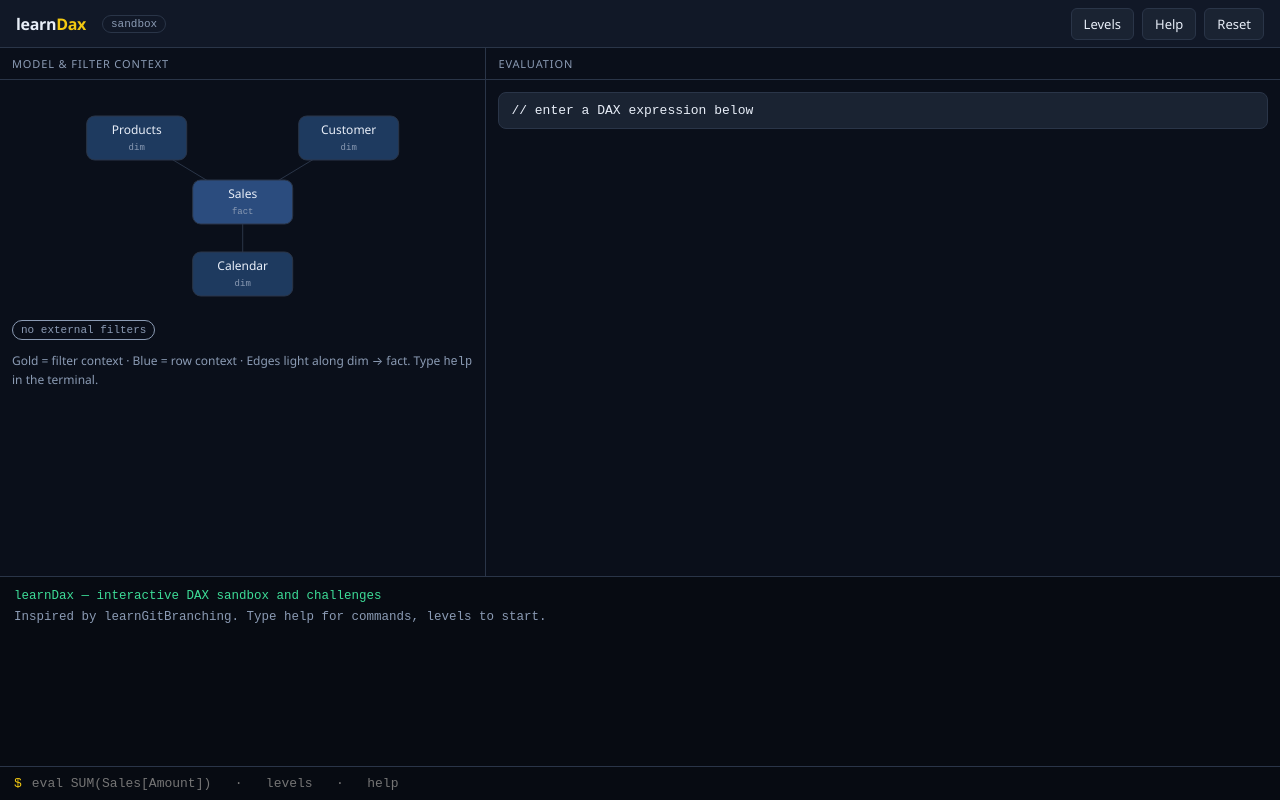
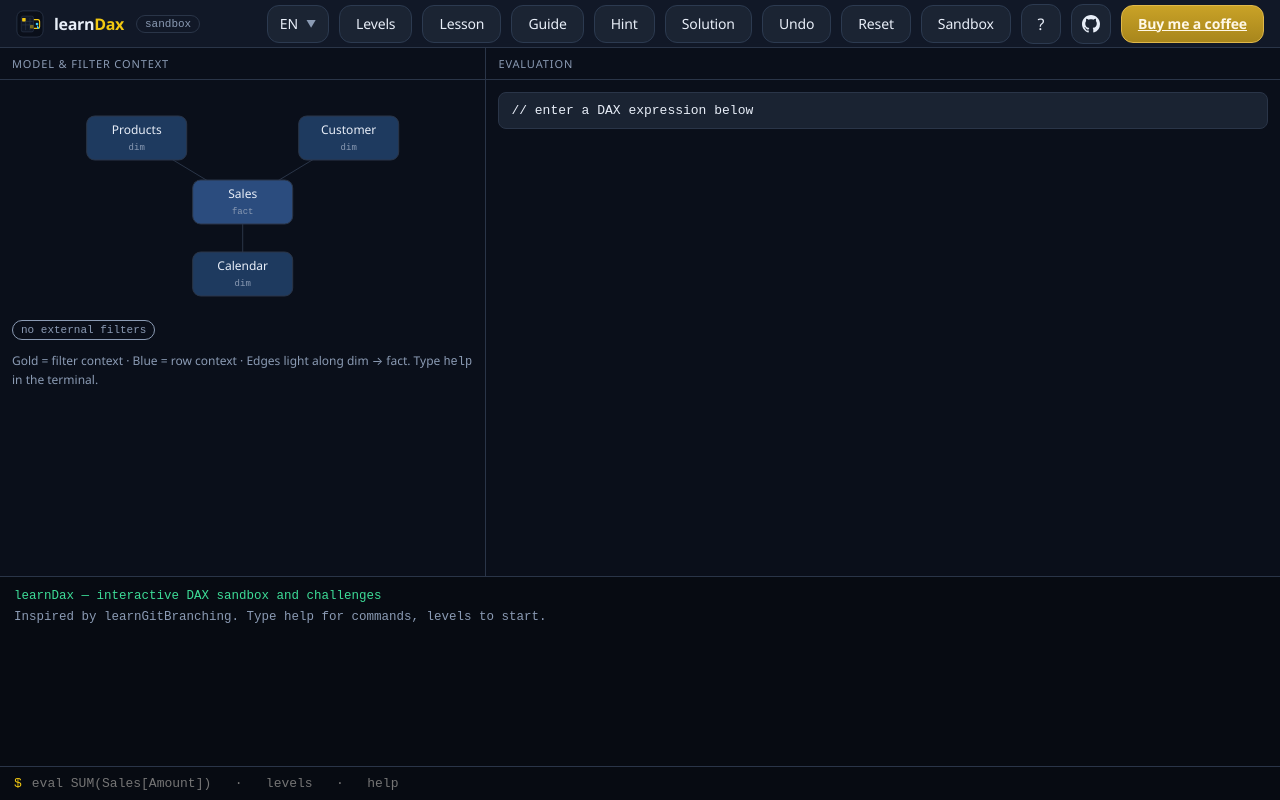
Before and after one commit to alisadeghiaghili/learn-dax, a website with bundled scripts: page index.html in a window 1280 px wide. Built offline with nearby package versions, Linux system fonts and the light colour scheme.

Commit message:
feat: add brand mark, favicon, and expanded toolbar
Ship SVG logo lockup and favicon, restyle top-bar buttons to a
compact pill toolbar (Levels/Guide/Hint/Solution/Undo/Sandbox plus
support link), and include assets in the Pages artifact.

```diff
--- a/index.html
+++ b/index.html
@@ -4,17 +4,49 @@
     <meta charset="utf-8" />
     <meta name="viewport" content="width=device-width, initial-scale=1" />
     <title>learnDax — interactive DAX sandbox and challenges</title>
+    <link rel="icon" type="image/svg+xml" href="./assets/favicon.svg" />
+    <link rel="alternate icon" href="./assets/favicon.svg" />
     <link rel="stylesheet" href="./src/styles/app.css" />
   </head>
   <body>
     <div id="app">
       <header class="topbar">
-        <div class="logo">learn<span>Dax</span></div>
+        <a class="logo" href="./" aria-label="learnDax home">
+          <img src="./assets/logo-mark.svg" width="28" height="28" alt="" />
+          <span class="logo-word">learn<em>Dax</em></span>
+        </a>
         <div id="mode-badge" class="mode-badge">sandbox</div>
         <div class="topbar-actions">
-          <button id="btn-levels" class="btn">Levels</button>
-          <button id="btn-help" class="btn">Help</button>
-          <button id="btn-reset" class="btn">Reset</button>
+          <button class="btn lang" type="button" title="Language">
+            EN <span class="caret">▼</span>
+          </button>
+          <button id="btn-levels" class="btn" type="button">Levels</button>
+          <button id="btn-lesson" class="btn" type="button">Lesson</button>
+          <button id="btn-guide" class="btn" type="button">Guide</button>
+          <button id="btn-hint" class="btn" type="button">Hint</button>
+          <button id="btn-solution" class="btn" type="button">Solution</button>
+          <button id="btn-undo" class="btn" type="button">Undo</button>
+          <button id="btn-reset" class="btn" type="button">Reset</button>
+          <button id="btn-sandbox" class="btn" type="button">Sandbox</button>
+          <button id="btn-help" class="btn icon" type="button" title="Help">?</button>
+          <a
+            class="btn icon"
+            href="https://github.com/alisadeghiaghili/learn-dax"
+            target="_blank"
+            rel="noopener noreferrer"
+            title="GitHub"
+            aria-label="GitHub repository"
+          >
+            <svg width="18" height="18" viewBox="0 0 16 16" fill="currentColor" aria-hidden="true">
+              <path d="M8 0C3.58 0 0 3.58 0 8c0 3.54 2.29 6.53 5.47 7.59.4.07.55-.17.55-.38 0-.19-.01-.82-.01-1.49-2.01.37-2.53-.49-2.69-.94-.09-.23-.48-.94-.82-1.13-.28-.15-.68-.52-.01-.53.63-.01 1.08.58 1.23.82.72 1.21 1.87.87 2.33.66.07-.52.28-.87.51-1.07-1.78-.2-3.64-.89-3.64-3.95 0-.87.31-1.59.82-2.15-.08-.2-.36-1.02.08-2.12 0 0 .67-.21 2.2.82.64-.18 1.32-.27 2-.27s1.36.09 2 .27c1.53-1.04 2.2-.82 2.2-.82.44 1.1.16 1.92.08 2.12.51.56.82 1.27.82 2.15 0 3.07-1.87 3.75-3.65 3.95.29.25.54.73.54 1.48 0 1.07-.01 1.93-.01 2.2 0 .21.15.46.55.38A8.01 8.01 0 0 0 16 8c0-4.42-3.58-8-8-8z"/>
+            </svg>
+          </a>
+          <a
+            class="btn coffee"
+            href="https://linktr.ee/aliaghili"
+            target="_blank"
+            rel="noopener noreferrer"
+          >Buy me a coffee</a>
         </div>
       </header>
 
--- a/src/styles/app.css
+++ b/src/styles/app.css
@@ -43,19 +43,31 @@ body {
 .topbar {
   display: flex;
   align-items: center;
-  gap: 16px;
+  gap: 12px;
   padding: 0 16px;
   border-bottom: 1px solid var(--border);
   background: var(--surface);
+  overflow-x: auto;
 }
 
 .logo {
+  display: inline-flex;
+  align-items: center;
+  gap: 10px;
+  text-decoration: none;
   font-weight: 650;
   letter-spacing: -0.02em;
   font-size: 16px;
+  color: var(--ink);
 }
 
-.logo span {
+.logo img {
+  display: block;
+  border-radius: 7px;
+}
+
+.logo-word em {
+  font-style: normal;
   color: var(--accent);
 }
 
@@ -76,29 +88,79 @@ body {
 .topbar-actions {
   margin-left: auto;
   display: flex;
+  align-items: center;
+  gap: 10px;
+  flex-shrink: 0;
+}
+
+.btn {
+  display: inline-flex;
+  align-items: center;
+  justify-content: center;
+  gap: 6px;
+  min-height: 38px;
+  padding: 8px 16px;
+  background: #1b2433;
+  color: var(--ink);
+  border: 1px solid #2c3a50;
+  border-radius: 12px;
+  font-family: var(--sans);
+  font-size: 14px;
+  font-weight: 500;
+  letter-spacing: -0.01em;
+  cursor: pointer;
+  white-space: nowrap;
+  line-height: 1;
+}
+
+.btn:hover {
+  background: #223047;
+  border-color: #3d506c;
+}
+
+.btn:active {
+  transform: translateY(1px);
+}
+
+.btn.icon {
+  width: 40px;
+  min-height: 40px;
+  padding: 0;
+  border-radius: 12px;
+  font-size: 16px;
+}
+
+.btn.lang {
+  padding: 8px 12px;
   gap: 8px;
 }
 
-.btn {
-  background: var(--surface-2);
-  color: var(--ink);
-  border: 1px solid var(--border);
-  border-radius: 6px;
-  padding: 6px 12px;
-  font-family: var(--sans);
-  font-size: 13px;
-  cursor: pointer;
+.btn.lang .caret {
+  font-size: 10px;
+  color: var(--muted);
 }
 
-.btn:hover {
-  border-color: var(--muted);
+.btn.primary,
+.btn.coffee {
+  background: linear-gradient(180deg, #c9a227 0%, #a8861c 100%);
+  border-color: #e0b84a;
+  color: #fff8e7;
+  font-weight: 600;
 }
 
-.btn.primary {
-  background: var(--accent);
-  color: #111;
-  border-color: var(--accent);
-  font-weight: 600;
+.btn.primary:hover,
+.btn.coffee:hover {
+  background: linear-gradient(180deg, #d4b032 0%, #b8931f 100%);
+  border-color: #f2c811;
+}
+
+.btn a {
+  color: inherit;
+  text-decoration: none;
+}
+
+.btn svg {
+  display: block;
 }
 
 /* —— main split —— */
--- a/src/ui/app.js
+++ b/src/ui/app.js
@@ -540,8 +540,65 @@ document.getElementById('btn-help')?.addEventListener('click', () => {
   term.printBlock(helpText());
   term.focus();
 });
+document.getElementById('btn-guide')?.addEventListener('click', () => {
+  term.printBlock(helpText());
+  term.print('', 'muted');
+  term.print('Guide: start with levels 1-4 (Basics), then Filter context and CALCULATE.', 'muted');
+  term.print('Watch the gold chips — that is filter context. Expanded dim columns sit on Sales.', 'muted');
+  term.focus();
+});
+document.getElementById('btn-lesson')?.addEventListener('click', () => {
+  if (!session.level) {
+    term.print('No active lesson. Open Levels and pick one.', 'muted');
+    showLevelBrowser(levels, session.progress, (lv) => beginLevel(lv));
+    return;
+  }
+  const lv = session.level;
+  showLevelIntro({
+    series: lv.series,
+    name: lv.name,
+    intro: lv.intro,
+    hint: lv.hint,
+    index: levels.indexOf(lv) + 1,
+    total: levels.length,
+    onStart: () => term.focus(),
+    onHint: () => {
+      term.print(`hint: ${lv.hint}`, 'ok');
+    },
+  });
+});
+document.getElementById('btn-hint')?.addEventListener('click', () => {
+  showHint();
+  term.focus();
+});
+document.getElementById('btn-solution')?.addEventListener('click', () => {
+  if (!session.level) {
+    term.print('No active level — solution is only available inside a lesson.', 'muted');
+    return;
+  }
+  term.print(`solution: ${session.level.hint}`, 'ok');
+  term.print('Paste it in the terminal as an expression. That is the par path.', 'muted');
+  term.focus();
+});
+document.getElementById('btn-undo')?.addEventListener('click', () => {
+  doUndo();
+  term.focus();
+});
 document.getElementById('btn-reset')?.addEventListener('click', () => {
   doReset();
+  term.focus();
+});
+document.getElementById('btn-sandbox')?.addEventListener('click', () => {
+  session.level = null;
+  session.commands = 0;
+  session.env = createEnv();
+  session.undoStack = [];
+  modeBadge.textContent = 'sandbox';
+  modeBadge.classList.remove('level');
+  refreshViz();
+  showEval('// sandbox', null, null);
+  term.print('sandbox mode — free play', 'ok');
+  term.focus();
 });
 
 banner();
```
Also changed, not shown: .github/workflows/pages.yml, assets/favicon.svg (added), assets/logo-lockup.svg (added), assets/logo-mark.svg (added).
